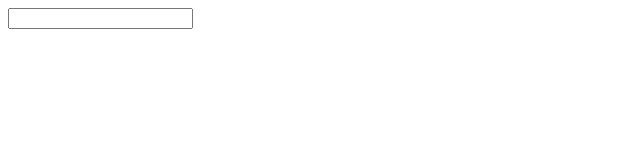
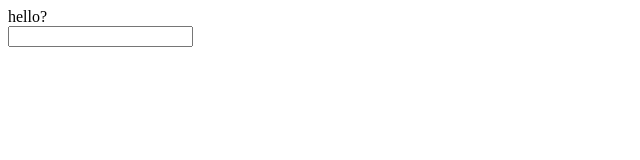
Before and after one commit to ChunzhuanLin/KeepGoing, a plain HTML site: page shopping/index.html in a window 1280 px wide. Shown: the whole page, without its empty margins (0-640 px from the left). Drawn offline with Linux system fonts and the light colour scheme.

Commit message:
2021-07-02

```diff
--- a/shopping/index.html
+++ b/shopping/index.html
@@ -17,11 +17,13 @@
 
 
     <body>
+        hello?
         <!-- 快捷导航模块 start -->
         <section>
 
         </section>
         <!-- 快捷导航模块 end -->
+
         <!-- ctrl+k ctrl+c -->
         <!-- 头部导航模块 start -->
          <header>
```
